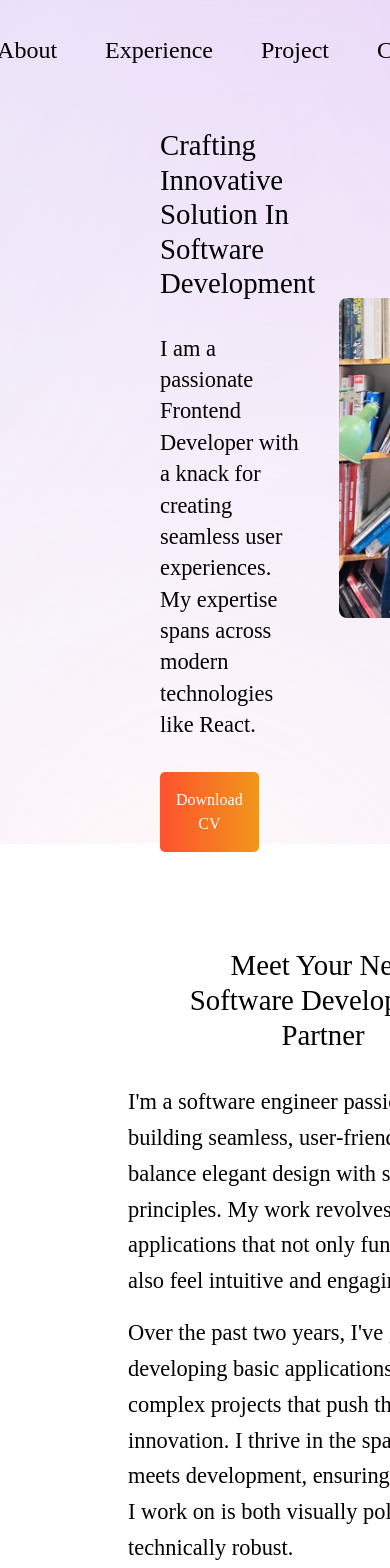
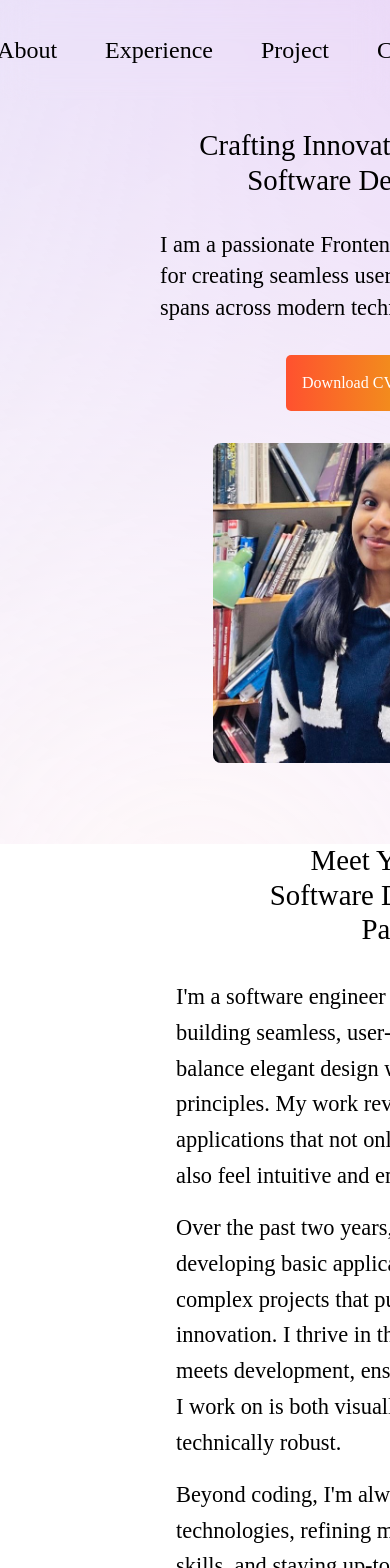
Before and after one commit to pooja-pimpalshende/portfolio, a React (Vite) app: page / in a window 390 px wide. Shown: the top 1568 px of the page. Built offline with nearby package versions, Linux system fonts and the light colour scheme; a web font is replaced by a local one.

Commit message:
Responsive for smaller screens

```diff
--- a/src/components/About.module.css
+++ b/src/components/About.module.css
@@ -70,3 +70,12 @@
     font-size: 1.4rem;
   }
 }
+
+@media (max-width: 32em) {
+  .aboutContainer {
+    margin: 0 8rem;
+  }
+  .aboutContainer h2 {
+    margin-left: 5rem;
+  }
+}
--- a/src/components/Contact.module.css
+++ b/src/components/Contact.module.css
@@ -65,3 +65,9 @@
     width: 150%;
   }
 }
+
+@media (max-width: 32em) {
+  .contactContainer {
+    width: 180%;
+  }
+}
--- a/src/components/Home.jsx
+++ b/src/components/Home.jsx
@@ -10,17 +10,17 @@ const Home = () => {
   return (
     <div className={styles.homeContainer}>
       <div>
-        <span>
         <h2>Crafting Innovative Solution In Software Development</h2>
         <p className={styles.homePara}>
           I am a passionate Frontend Developer with a knack for creating
           seamless user experiences. My expertise spans across modern
           technologies like React.
         </p>
-        </span>
+        <div className={styles.btnCV}>
           <button className={styles.btnGrad} onClick={handleViewandDownload}>
             Download CV
           </button>
+        </div>
       </div>
 
       <img
--- a/src/components/Home.module.css
+++ b/src/components/Home.module.css
@@ -100,3 +100,24 @@
     margin: 0 5rem;
   }
 }
+
+@media (max-width: 32em) {
+  .homeContainer {
+    display: flex;
+    flex-direction: column;
+  }
+  .homeContainer h2 {
+    text-align: center;
+  }
+  .homePara {
+    padding: 0;
+  }
+  .btnCV {
+    display: flex;
+    justify-content: center;
+  }
+  .btnGrad {
+    margin-top: 0;
+    margin-bottom: 2rem;
+  }
+}
```
Lines whose indentation alone changed are shown as unchanged.
